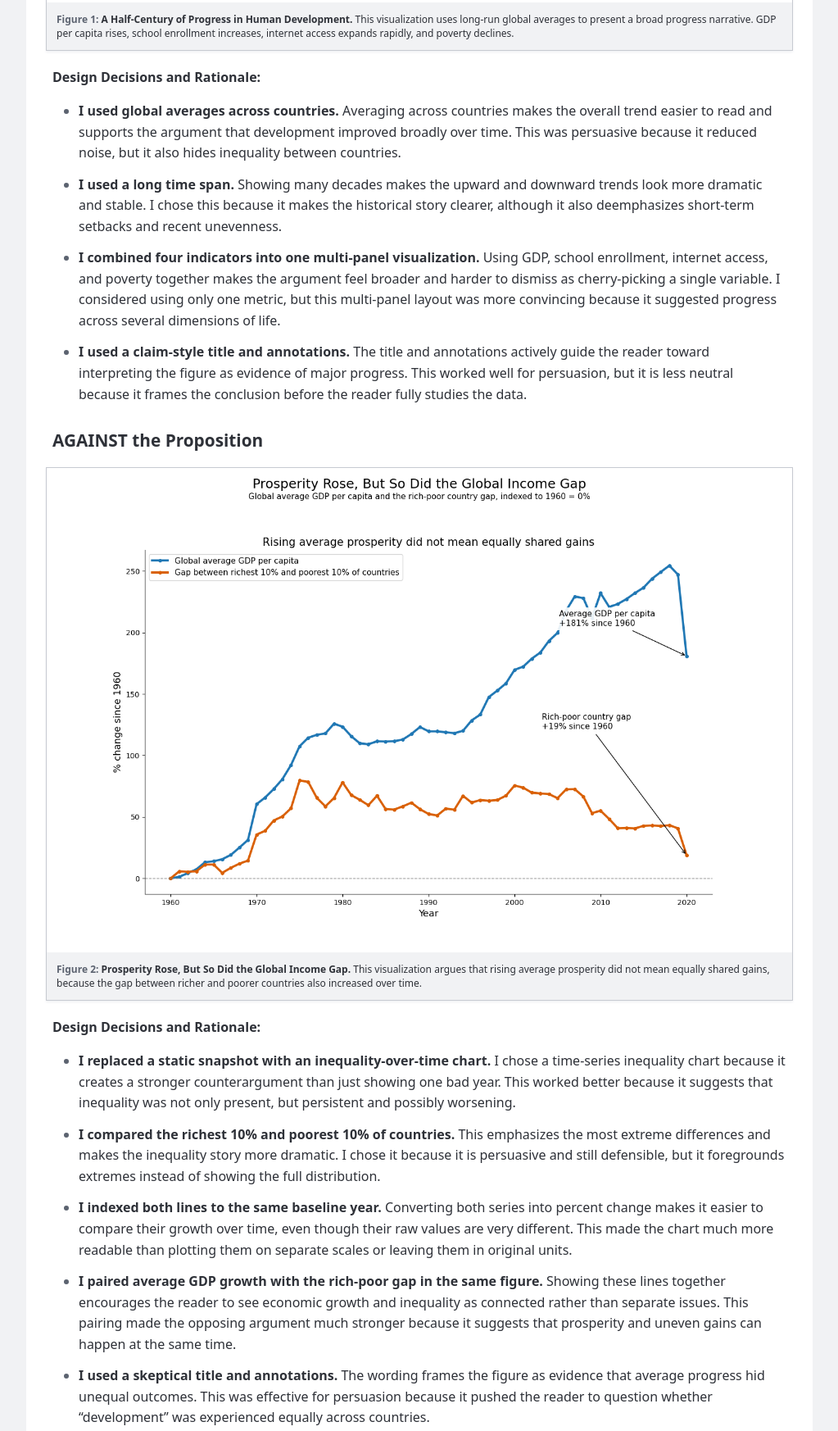
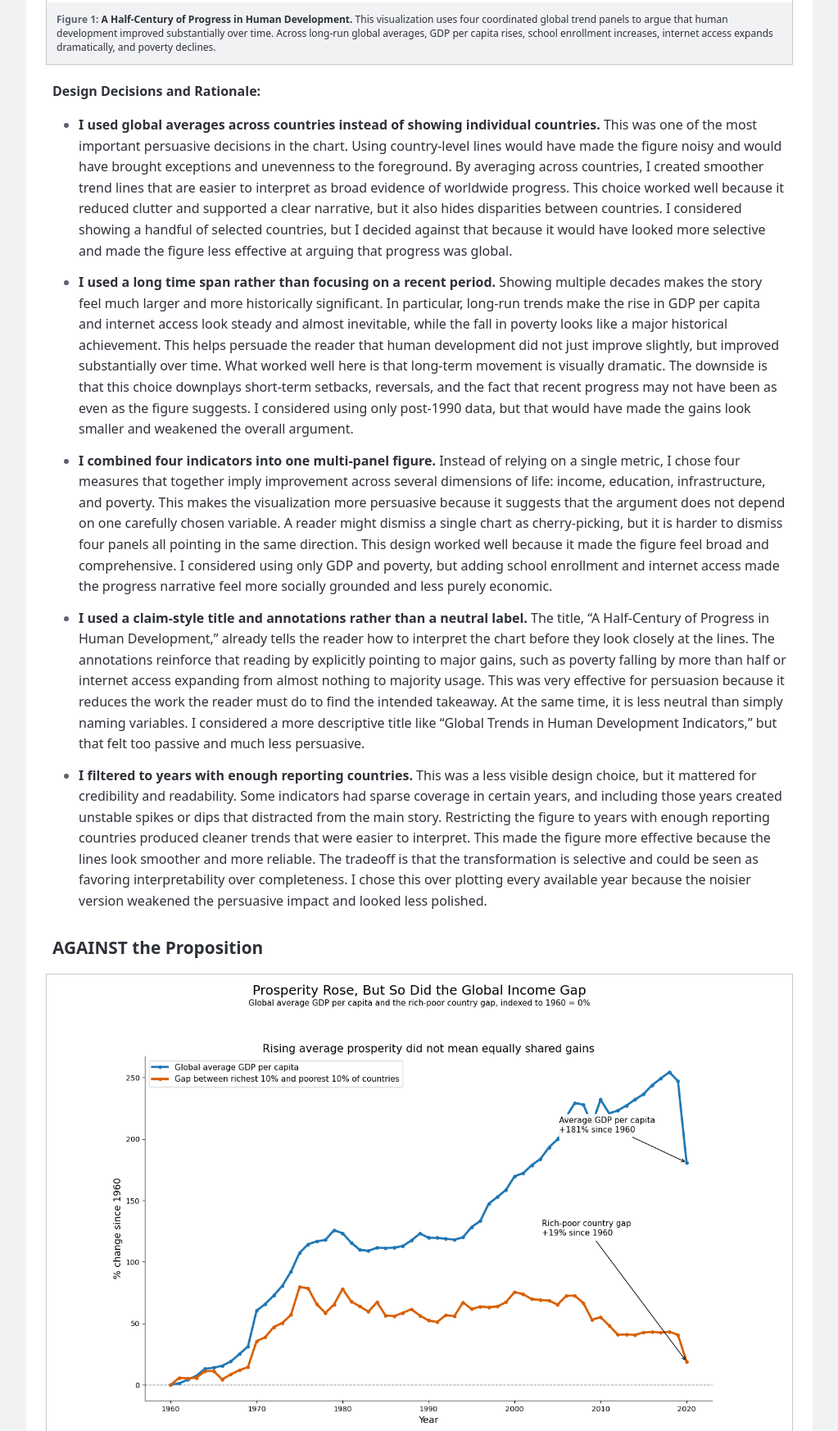
Before and after one commit to yutaoLin018/DSC106-Project-2, a plain HTML site: page index.html in a window 1280 px wide. Shown: the part 1156-2902 px from the top of the page at 82% size, without its empty margins (128-1151 px from the left). Drawn offline with Linux system fonts and the light colour scheme.

Commit message:
Update index.html

```diff
--- a/index.html
+++ b/index.html
@@ -27,30 +27,35 @@
                 <img src="picture/Figure_1.png" alt="Four global trend charts showing GDP per capita, school enrollment, internet access, and poverty over time." />
                 <figcaption>
                     <strong>A Half-Century of Progress in Human Development.</strong>
-                    This visualization uses long-run global averages to present a broad progress narrative. GDP per capita rises, school enrollment increases, internet access expands rapidly, and poverty declines.
+                    This visualization uses four coordinated global trend panels to argue that human development improved substantially over time. Across long-run global averages, GDP per capita rises, school enrollment increases, internet access expands dramatically, and poverty declines.
                 </figcaption>
             </figure>
 
             <p><strong>Design Decisions and Rationale:</strong></p>
             <ul>
                 <li>
-                    <strong>I used global averages across countries.</strong>
-                    Averaging across countries makes the overall trend easier to read and supports the argument that development improved broadly over time. This was persuasive because it reduced noise, but it also hides inequality between countries.
+                    <strong>I used global averages across countries instead of showing individual countries.</strong>
+                    This was one of the most important persuasive decisions in the chart. Using country-level lines would have made the figure noisy and would have brought exceptions and unevenness to the foreground. By averaging across countries, I created smoother trend lines that are easier to interpret as broad evidence of worldwide progress. This choice worked well because it reduced clutter and supported a clear narrative, but it also hides disparities between countries. I considered showing a handful of selected countries, but I decided against that because it would have looked more selective and made the figure less effective at arguing that progress was global.
                 </li>
 
                 <li>
-                    <strong>I used a long time span.</strong>
-                    Showing many decades makes the upward and downward trends look more dramatic and stable. I chose this because it makes the historical story clearer, although it also deemphasizes short-term setbacks and recent unevenness.
+                    <strong>I used a long time span rather than focusing on a recent period.</strong>
+                    Showing multiple decades makes the story feel much larger and more historically significant. In particular, long-run trends make the rise in GDP per capita and internet access look steady and almost inevitable, while the fall in poverty looks like a major historical achievement. This helps persuade the reader that human development did not just improve slightly, but improved substantially over time. What worked well here is that long-term movement is visually dramatic. The downside is that this choice downplays short-term setbacks, reversals, and the fact that recent progress may not have been as even as the figure suggests. I considered using only post-1990 data, but that would have made the gains look smaller and weakened the overall argument.
                 </li>
 
                 <li>
-                    <strong>I combined four indicators into one multi-panel visualization.</strong>
-                    Using GDP, school enrollment, internet access, and poverty together makes the argument feel broader and harder to dismiss as cherry-picking a single variable. I considered using only one metric, but this multi-panel layout was more convincing because it suggested progress across several dimensions of life.
+                    <strong>I combined four indicators into one multi-panel figure.</strong>
+                    Instead of relying on a single metric, I chose four measures that together imply improvement across several dimensions of life: income, education, infrastructure, and poverty. This makes the visualization more persuasive because it suggests that the argument does not depend on one carefully chosen variable. A reader might dismiss a single chart as cherry-picking, but it is harder to dismiss four panels all pointing in the same direction. This design worked well because it made the figure feel broad and comprehensive. I considered using only GDP and poverty, but adding school enrollment and internet access made the progress narrative feel more socially grounded and less purely economic.
                 </li>
 
                 <li>
-                    <strong>I used a claim-style title and annotations.</strong>
-                    The title and annotations actively guide the reader toward interpreting the figure as evidence of major progress. This worked well for persuasion, but it is less neutral because it frames the conclusion before the reader fully studies the data.
+                    <strong>I used a claim-style title and annotations rather than a neutral label.</strong>
+                    The title, “A Half-Century of Progress in Human Development,” already tells the reader how to interpret the chart before they look closely at the lines. The annotations reinforce that reading by explicitly pointing to major gains, such as poverty falling by more than half or internet access expanding from almost nothing to majority usage. This was very effective for persuasion because it reduces the work the reader must do to find the intended takeaway. At the same time, it is less neutral than simply naming variables. I considered a more descriptive title like “Global Trends in Human Development Indicators,” but that felt too passive and much less persuasive.
+                </li>
+
+                <li>
+                    <strong>I filtered to years with enough reporting countries.</strong>
+                    This was a less visible design choice, but it mattered for credibility and readability. Some indicators had sparse coverage in certain years, and including those years created unstable spikes or dips that distracted from the main story. Restricting the figure to years with enough reporting countries produced cleaner trends that were easier to interpret. This made the figure more effective because the lines look smoother and more reliable. The tradeoff is that the transformation is selective and could be seen as favoring interpretability over completeness. I chose this over plotting every available year because the noisier version weakened the persuasive impact and looked less polished.
                 </li>
             </ul>
         </section>
@@ -62,7 +67,7 @@
                 <img src="picture/Figure_4.png" alt="Line chart comparing percent change in global average GDP per capita and the gap between richest and poorest countries over time." />
                 <figcaption>
                     <strong>Prosperity Rose, But So Did the Global Income Gap.</strong>
-                    This visualization argues that rising average prosperity did not mean equally shared gains, because the gap between richer and poorer countries also increased over time.
+                    This visualization argues against the proposition by showing that while average GDP per capita rose over time, the gap between richer and poorer countries also increased. It reframes “development” as unevenly shared rather than universally experienced.
                 </figcaption>
             </figure>
 
@@ -70,27 +75,27 @@
             <ul>
                 <li>
                     <strong>I replaced a static snapshot with an inequality-over-time chart.</strong>
-                    I chose a time-series inequality chart because it creates a stronger counterargument than just showing one bad year. This worked better because it suggests that inequality was not only present, but persistent and possibly worsening.
+                    Earlier in the project, I considered using a second chart that showed only a single-year comparison of top and bottom countries. While that worked reasonably well, it felt too similar to a ranking-style argument and did not develop the opposing case enough. I switched to an inequality-over-time chart because it makes a stronger claim: not only did inequality exist, but it remained meaningful as average prosperity increased. This worked better because it gives the opposing side a historical structure rather than just a dramatic snapshot. It also creates a stronger contrast with the “for” visualization, which also relies on long-run trends.
                 </li>
 
                 <li>
-                    <strong>I compared the richest 10% and poorest 10% of countries.</strong>
-                    This emphasizes the most extreme differences and makes the inequality story more dramatic. I chose it because it is persuasive and still defensible, but it foregrounds extremes instead of showing the full distribution.
+                    <strong>I compared the richest 10% and poorest 10% of countries rather than the whole distribution.</strong>
+                    This was a deliberately persuasive choice. By focusing on the top and bottom deciles, I emphasized the largest and most emotionally compelling differences in the data. That makes the inequality story more dramatic and easier to understand than a more technical measure like a full variance or dispersion statistic. The downside is that it foregrounds extremes and can make inequality look harsher than a median-based or distribution-wide metric might. I considered using the Gini index instead, but I decided against it because it would require more explanation and would likely be less immediately persuasive to a general viewer.
                 </li>
 
                 <li>
                     <strong>I indexed both lines to the same baseline year.</strong>
-                    Converting both series into percent change makes it easier to compare their growth over time, even though their raw values are very different. This made the chart much more readable than plotting them on separate scales or leaving them in original units.
+                    In raw units, global average GDP per capita and the rich-poor gap are not directly comparable. By converting both to percent change from the same starting year, I made them visually comparable and encouraged the reader to compare their trajectories rather than their original magnitudes. This worked especially well because the chart can now tell a simple story: prosperity went up, but so did the gap. I considered placing the two series on separate axes, but that would have felt more obviously manipulative and might have made the chart harder to defend. Indexing both lines to the same starting point felt cleaner and more subtle.
                 </li>
 
                 <li>
-                    <strong>I paired average GDP growth with the rich-poor gap in the same figure.</strong>
-                    Showing these lines together encourages the reader to see economic growth and inequality as connected rather than separate issues. This pairing made the opposing argument much stronger because it suggests that prosperity and uneven gains can happen at the same time.
+                    <strong>I paired economic growth with inequality in the same figure.</strong>
+                    This is a framing decision as much as a visual one. Instead of showing an inequality chart by itself, I deliberately put the rich-poor gap next to the growth story so the reader is invited to read them together. That pairing suggests that growth did not translate into equally shared benefits, even though the chart does not literally prove causation. This worked very well for persuasion because it makes the counterargument feel stronger and more structural than simply saying “some countries are still poor.” I considered separating the gap into its own chart, but I kept both lines together because the comparison is the main point.
                 </li>
 
                 <li>
-                    <strong>I used a skeptical title and annotations.</strong>
-                    The wording frames the figure as evidence that average progress hid unequal outcomes. This was effective for persuasion because it pushed the reader to question whether “development” was experienced equally across countries.
+                    <strong>I used a skeptical title and annotations to reinterpret development.</strong>
+                    The title, “Prosperity Rose, But So Did the Global Income Gap,” tells the reader that the chart is not simply about growth but about the limits of growth as a measure of progress. The annotations reinforce this by highlighting that average prosperity rose sharply while inequality also widened. This worked well because it turns what could have been a dry comparison into a pointed critique of the optimistic narrative. I considered a more neutral title, but the skeptical framing made the opposing argument much more compelling and better aligned with the goal of persuasion.
                 </li>
             </ul>
         </section>
@@ -99,15 +104,15 @@
             <h2>Final Reflection</h2>
 
             <p>
-                This project made it clear to me that persuasive visualization often depends more on framing than on changing the underlying data. For the first visualization, it was straightforward to build a strong progress narrative by using global averages, a long time span, and several indicators that all moved in a positive direction. For the second visualization, it was harder to create an equally strong counterargument without making the manipulation feel too obvious. What surprised me most was how much the choice of aggregation, metric, and title could shift the meaning of the same dataset.
+                This project made me realize that the most powerful persuasive choices are often not the most obvious ones. Before working on these visualizations, I mostly associated deception with things like truncated axes, misleading scales, or distorted chart types. Those still matter, but what stood out to me much more was how strongly the argument changed when I changed the framing. In the first visualization, using global averages, multiple indicators, and a long time span made the story of human development feel broad, stable, and almost unquestionably positive. In the second visualization, using an inequality-over-time metric and focusing on the gap between richer and poorer countries made the very same dataset feel much more troubling. Neither chart invents data, yet the emotional and interpretive effect is very different.
             </p>
 
             <p>
-                Working on both sides changed how I think about ethical analysis and visualization. I now think ethical visualization is not just about avoiding falsehoods, but also about being aware of how design decisions steer interpretation. Choices like averaging, ranking, selecting a baseline year, or emphasizing extreme groups can all be technically valid while still pushing the reader toward one conclusion. That means the line between acceptable persuasion and misleading framing is often blurry.
+                One difficult part of the design process was building a strong opposing argument without making it look obviously manipulative. It was easy to create a dramatic “against” chart by focusing on a single bad year or a handful of extreme countries, but those approaches felt weaker because they were easier to dismiss as cherry-picking. The inequality-over-time chart was harder to construct, but ultimately more satisfying because it made the counterargument feel deeper and more defensible. What surprised me most was that even a technically reasonable transformation, such as indexing both lines to the same baseline year or comparing top and bottom deciles, carries a strong persuasive effect. That means ethical questions in visualization are not just about whether a chart is “correct,” but about what perspective it prioritizes and what context it leaves out.
             </p>
 
             <p>
-                My current view is that persuasive choices are acceptable when they clarify a real pattern in the data without hiding important context that would seriously change the interpretation. They become misleading when the design intentionally narrows the reader’s view so much that the chart implies a conclusion the fuller data would not support. This project showed me that ethical visualization is less about whether a chart is biased at all, and more about whether the bias is transparent, proportionate, and fair to the complexity of the data.
+                I now think ethical analysis and visualization means being conscious of how design choices shape interpretation and being honest about those choices. I do not think there is always a clean boundary between acceptable persuasion and misleading framing. A choice can be both valid and slanted at the same time. For example, averaging across countries is not false, but it can hide inequality; focusing on the richest and poorest countries is not false either, but it can make inequality feel more dominant than other summaries would. The best boundary I can draw is that persuasive choices are acceptable when they clarify a real pattern without suppressing context so severely that the reader would likely reach a very different conclusion if the omitted information were visible. This project made me much more aware that the responsibility of a data scientist is not only to avoid making false claims, but also to think carefully about how truthful data can still be used to steer people toward a narrow interpretation.
             </p>
         </section>
     </main>
```
